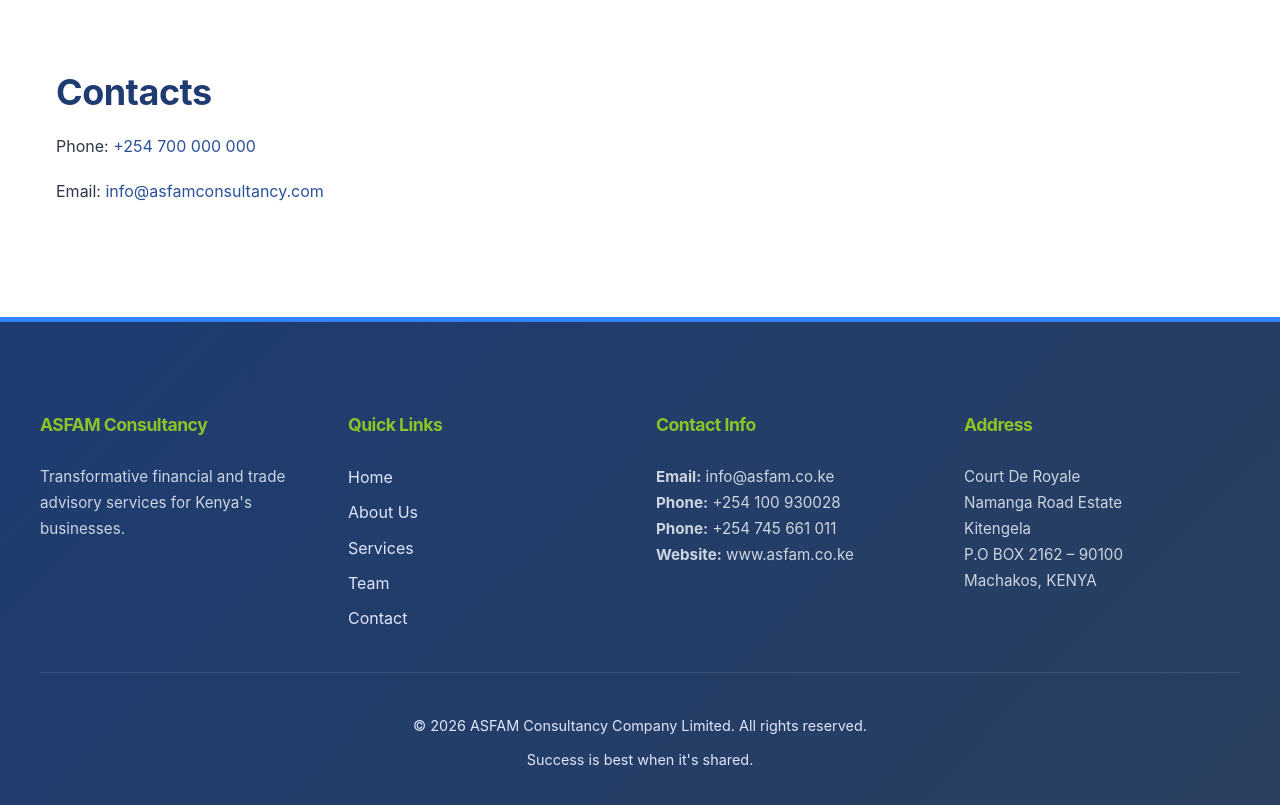
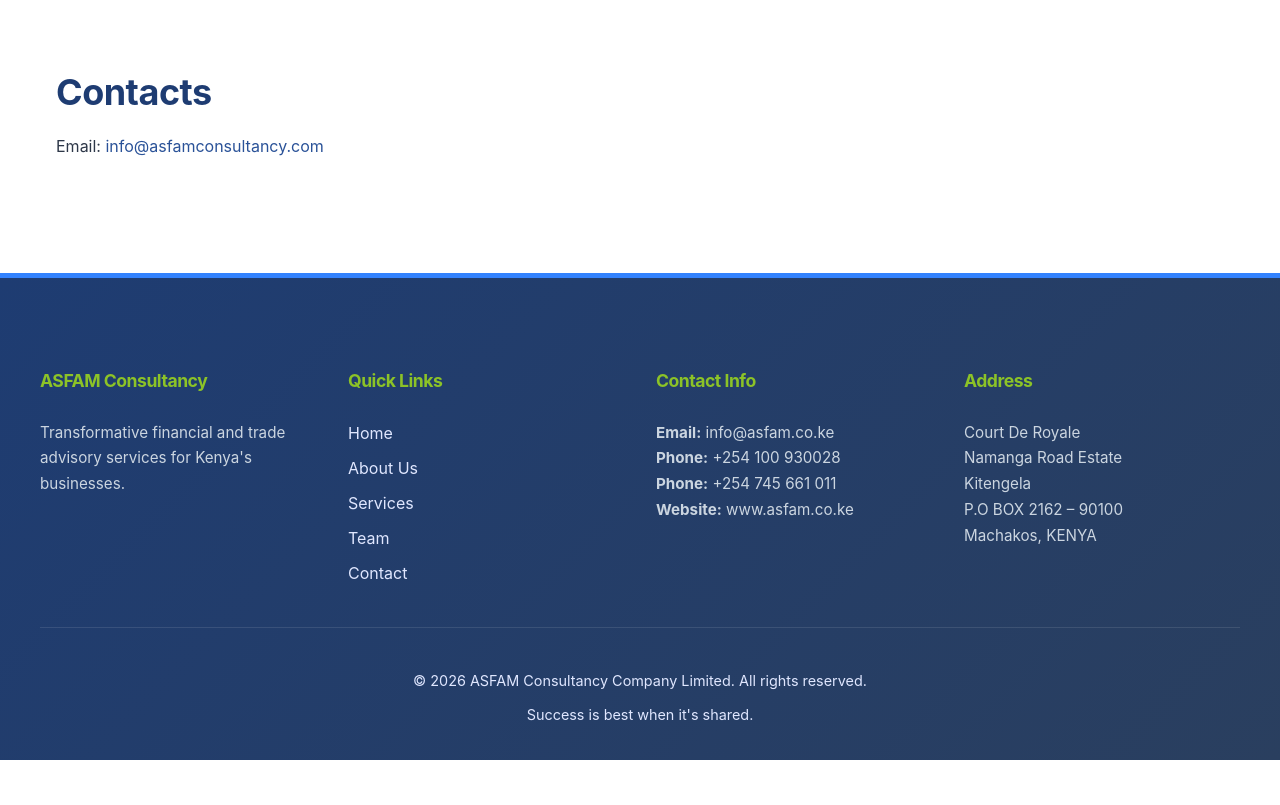
Before and after one commit to Maundu-Anthony/asfam-consultancy-limited, a React (Create React App) app: page /services in a window 1280 px wide. Shown: the part 5360-6165 px from the top of the page. After the commit the page ends 6120 px from the top, so only its background shows below. Built offline with nearby package versions, Linux system fonts and the light colour scheme.

Commit message:
third commit

```diff
--- a/src/pages/Services.js
+++ b/src/pages/Services.js
@@ -191,9 +191,7 @@
       <section className="contacts">
         <div className="container">
           <h2>Contacts</h2>
-          <p>
-            Phone: <a href="tel:+254700000000">+254 700 000 000</a>
-          </p>
+
           <p>
             Email: <a href="mailto:info@asfamconsultancy.com">info@asfamconsultancy.com</a>
           </p>
```
